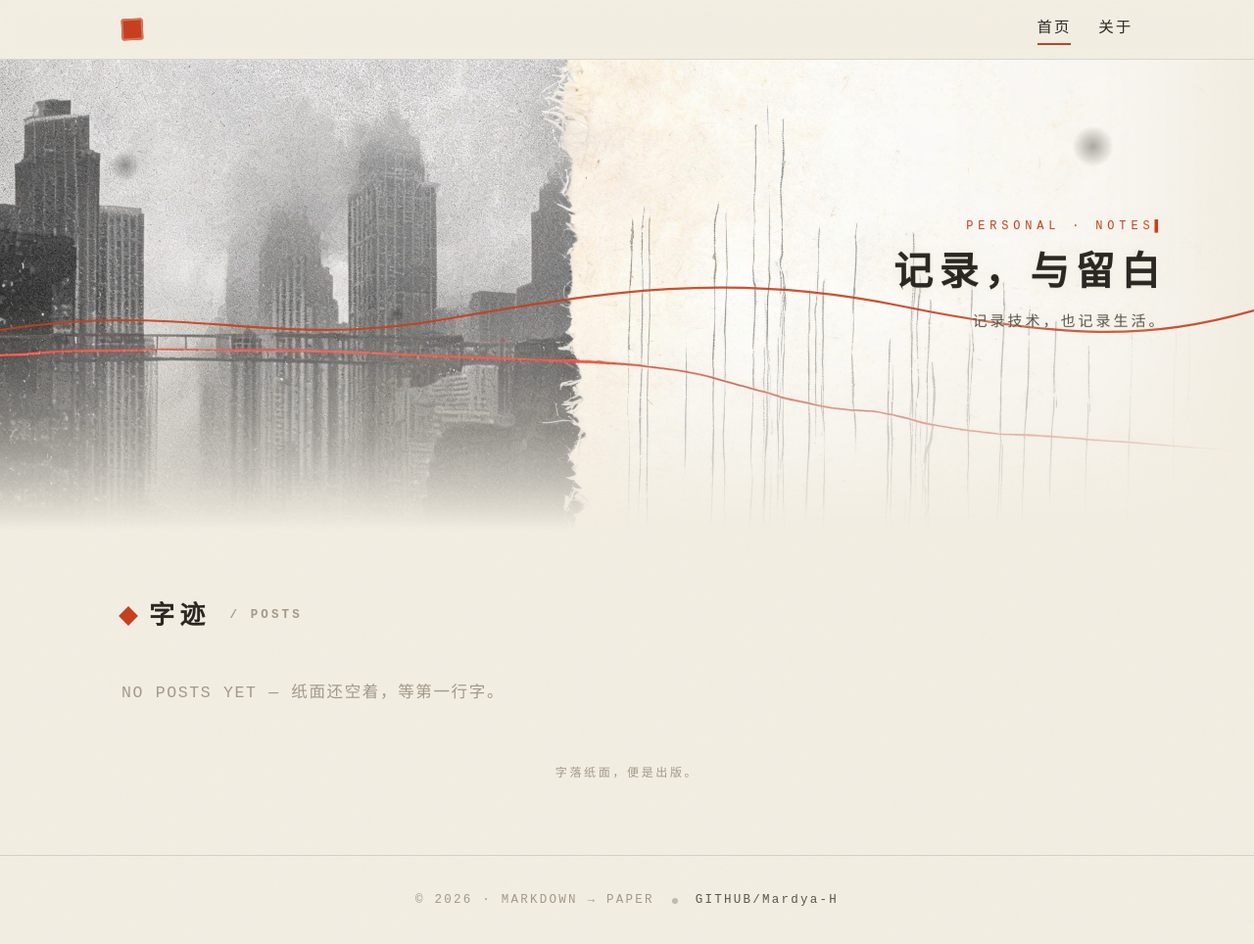
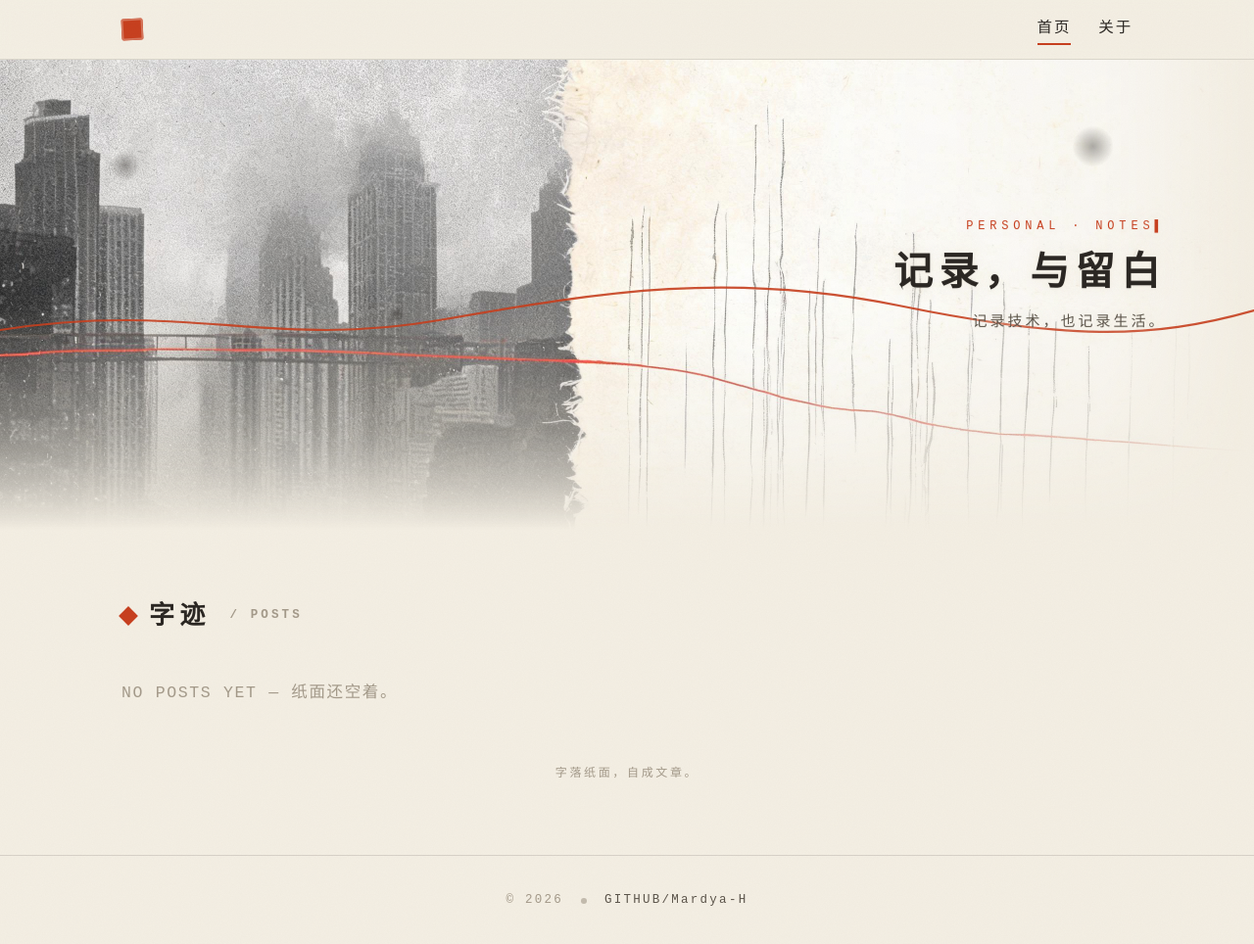
Before and after one commit to Mardya-H/Mardya-H.github.io, a Jekyll site: the page built from index.markdown, in a window 1280 px wide and 976 px high. Shown: the top 964 px of the window at 98% size. Built offline with Jekyll 4.4.1, drawn with Linux system fonts in a browser that asks for light colours.

Commit message:
feat: update workspace
Co-authored-by: traeagent <traeagent@users.noreply.github.com>

```diff
--- a/_layouts/default.html
+++ b/_layouts/default.html
@@ -29,7 +29,7 @@
 
   <footer class="site-footer">
     <div class="footer-inner">
-      <span class="typewriter">© {{ 'now' | date: '%Y' }} · MARKDOWN → PAPER</span>
+      <span class="typewriter">© {{ 'now' | date: '%Y' }}</span>
       <span class="ink-divider" aria-hidden="true"></span>
       {%- if site.github_username -%}
       <a class="typewriter" href="https://github.com/{{ site.github_username | escape }}" target="_blank" rel="noopener">GITHUB/{{ site.github_username | escape }}</a>
--- a/_layouts/home.html
+++ b/_layouts/home.html
@@ -49,8 +49,8 @@ layout: default
     {%- endfor -%}
   </div>
   {%- else -%}
-  <p class="empty-note typewriter">NO POSTS YET — 纸面还空着，等第一行字。</p>
+  <p class="empty-note typewriter">NO POSTS YET — 纸面还空着。</p>
   {%- endif -%}
 
-  <p class="foot-note typewriter">字落纸面，便是出版。</p>
+  <p class="foot-note typewriter">字落纸面，自成文章。</p>
 </section>
```
